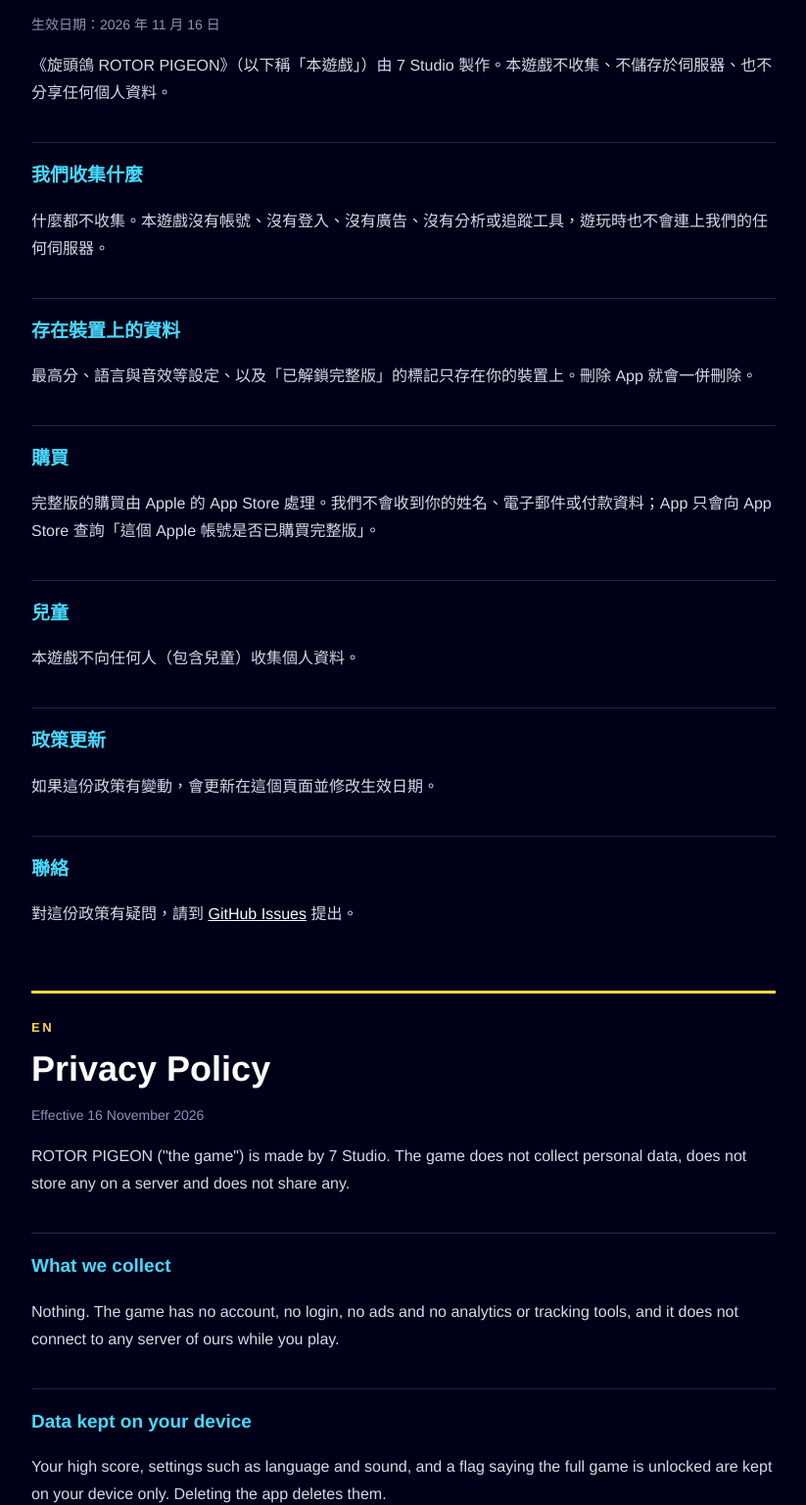
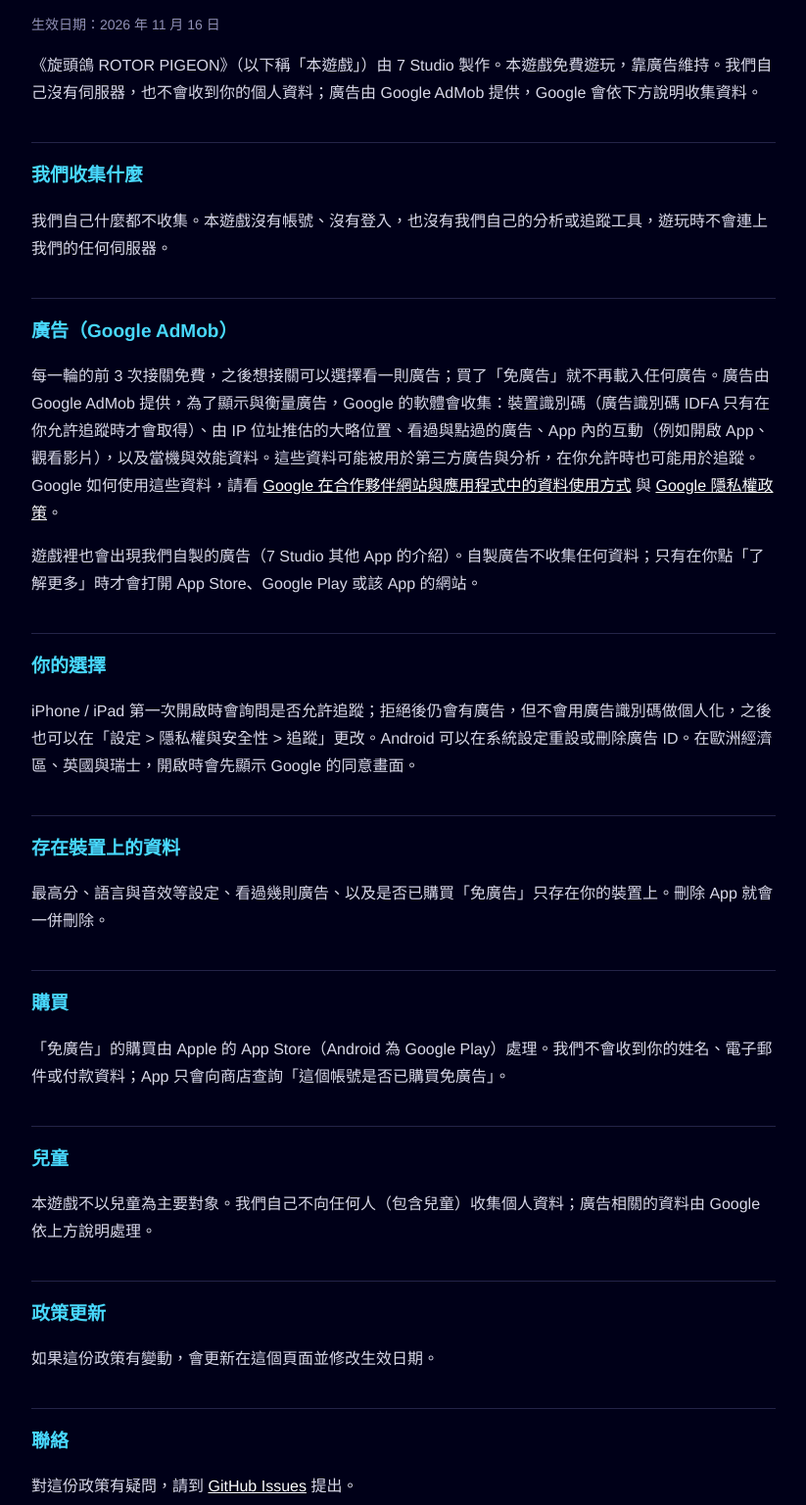
Before and after one commit to smallseven1213/rotor-pigeon-site, a plain HTML site: page privacy.html in a window 1280 px wide. Shown: the part 131-1667 px from the top of the page at 98% size, without its empty margins (228-1051 px from the left). Drawn offline with Linux system fonts and the light colour scheme.

Commit message:
Ads: privacy policy covers Google AdMob, FAQ for No Ads
Co-Authored-By: Claude Opus 5.5 <noreply@anthropic.com>

```diff
--- a/privacy.html
+++ b/privacy.html
@@ -11,19 +11,25 @@ p,li{color:#d8d8e8;font-size:16px}.muted{color:var(--muted);font-size:14px}
 a{color:var(--fg)}nav{display:flex;flex-wrap:wrap;gap:20px;font-size:14px;margin-top:32px}
 .lang{margin-top:64px;padding-top:24px;border-top:3px solid var(--gold)}
 </style></head><body><main><div class="idx">01 — PRIVACY</div><h1>隱私權政策</h1><p class="muted">生效日期：2026 年 11 月 16 日</p>
-<p>《旋頭鴿 ROTOR PIGEON》（以下稱「本遊戲」）由 7 Studio 製作。本遊戲不收集、不儲存於伺服器、也不分享任何個人資料。</p>
-<h2>我們收集什麼</h2><p>什麼都不收集。本遊戲沒有帳號、沒有登入、沒有廣告、沒有分析或追蹤工具，遊玩時也不會連上我們的任何伺服器。</p>
-<h2>存在裝置上的資料</h2><p>最高分、語言與音效等設定、以及「已解鎖完整版」的標記只存在你的裝置上。刪除 App 就會一併刪除。</p>
-<h2>購買</h2><p>完整版的購買由 Apple 的 App Store 處理。我們不會收到你的姓名、電子郵件或付款資料；App 只會向 App Store 查詢「這個 Apple 帳號是否已購買完整版」。</p>
-<h2>兒童</h2><p>本遊戲不向任何人（包含兒童）收集個人資料。</p>
+<p>《旋頭鴿 ROTOR PIGEON》（以下稱「本遊戲」）由 7 Studio 製作。本遊戲免費遊玩，靠廣告維持。我們自己沒有伺服器，也不會收到你的個人資料；廣告由 Google AdMob 提供，Google 會依下方說明收集資料。</p>
+<h2>我們收集什麼</h2><p>我們自己什麼都不收集。本遊戲沒有帳號、沒有登入，也沒有我們自己的分析或追蹤工具，遊玩時不會連上我們的任何伺服器。</p>
+<h2>廣告（Google AdMob）</h2><p>每一輪的前 3 次接關免費，之後想接關可以選擇看一則廣告；買了「免廣告」就不再載入任何廣告。廣告由 Google AdMob 提供，為了顯示與衡量廣告，Google 的軟體會收集：裝置識別碼（廣告識別碼 IDFA 只有在你允許追蹤時才會取得）、由 IP 位址推估的大略位置、看過與點過的廣告、App 內的互動（例如開啟 App、觀看影片），以及當機與效能資料。這些資料可能被用於第三方廣告與分析，在你允許時也可能用於追蹤。Google 如何使用這些資料，請看 <a href="https://policies.google.com/technologies/partner-sites">Google 在合作夥伴網站與應用程式中的資料使用方式</a> 與 <a href="https://policies.google.com/privacy">Google 隱私權政策</a>。</p>
+<p>遊戲裡也會出現我們自製的廣告（7 Studio 其他 App 的介紹）。自製廣告不收集任何資料；只有在你點「了解更多」時才會打開 App Store、Google Play 或該 App 的網站。</p>
+<h2>你的選擇</h2><p>iPhone / iPad 第一次開啟時會詢問是否允許追蹤；拒絕後仍會有廣告，但不會用廣告識別碼做個人化，之後也可以在「設定 &gt; 隱私權與安全性 &gt; 追蹤」更改。Android 可以在系統設定重設或刪除廣告 ID。在歐洲經濟區、英國與瑞士，開啟時會先顯示 Google 的同意畫面。</p>
+<h2>存在裝置上的資料</h2><p>最高分、語言與音效等設定、看過幾則廣告、以及是否已購買「免廣告」只存在你的裝置上。刪除 App 就會一併刪除。</p>
+<h2>購買</h2><p>「免廣告」的購買由 Apple 的 App Store（Android 為 Google Play）處理。我們不會收到你的姓名、電子郵件或付款資料；App 只會向商店查詢「這個帳號是否已購買免廣告」。</p>
+<h2>兒童</h2><p>本遊戲不以兒童為主要對象。我們自己不向任何人（包含兒童）收集個人資料；廣告相關的資料由 Google 依上方說明處理。</p>
 <h2>政策更新</h2><p>如果這份政策有變動，會更新在這個頁面並修改生效日期。</p>
 <h2>聯絡</h2><p>對這份政策有疑問，請到 <a href="https://github.com/smallseven1213/rotor-pigeon-site/issues">GitHub Issues</a> 提出。</p>
 <div class="lang"><div class="idx">EN</div><h1>Privacy Policy</h1><p class="muted">Effective 16 November 2026</p>
-<p>ROTOR PIGEON ("the game") is made by 7 Studio. The game does not collect personal data, does not store any on a server and does not share any.</p>
-<h2>What we collect</h2><p>Nothing. The game has no account, no login, no ads and no analytics or tracking tools, and it does not connect to any server of ours while you play.</p>
-<h2>Data kept on your device</h2><p>Your high score, settings such as language and sound, and a flag saying the full game is unlocked are kept on your device only. Deleting the app deletes them.</p>
-<h2>Purchases</h2><p>The full-game purchase is handled by Apple's App Store. We do not receive your name, email address or payment details; the app only asks the App Store whether this Apple Account owns the full game.</p>
-<h2>Children</h2><p>The game does not collect personal data from anyone, including children.</p>
+<p>ROTOR PIGEON ("the game") is made by 7 Studio. The game is free to play and paid for by ads. We run no server of our own and never receive your personal data; the ads come from Google AdMob, and Google collects data as described below.</p>
+<h2>What we collect</h2><p>Nothing ourselves. The game has no account, no login and no analytics or tracking tools of our own, and it does not connect to any server of ours while you play.</p>
+<h2>Ads (Google AdMob)</h2><p>The first 3 continues of every run are free; after that you may choose to watch an ad to continue. Buy "No Ads" and no ad is loaded again. The ads come from Google AdMob. To show and measure them, Google's software collects: device identifiers (the advertising identifier, IDFA, only if you allow tracking), approximate location estimated from your IP address, the ads you saw and tapped, interactions in the app (such as launching it or watching a video), and crash and performance data. This data may be used for third-party advertising and analytics, and, if you allow it, for tracking. How Google uses it: <a href="https://policies.google.com/technologies/partner-sites">How Google uses information from sites or apps that use its services</a> and the <a href="https://policies.google.com/privacy">Google Privacy Policy</a>.</p>
+<p>The game also shows our own house ads (other 7 Studio apps). House ads collect nothing; only tapping "Learn more" opens the App Store, Google Play or that app's website.</p>
+<h2>Your choices</h2><p>On iPhone / iPad the game asks once whether you allow tracking. If you decline you still see ads, but the advertising identifier is not used to personalise them; you can change this later in Settings &gt; Privacy &amp; Security &gt; Tracking. On Android you can reset or delete your advertising ID in the system settings. In the EEA, the UK and Switzerland, Google's consent screen appears first.</p>
+<h2>Data kept on your device</h2><p>Your high score, settings such as language and sound, how many ads you have watched, and whether you bought "No Ads" are kept on your device only. Deleting the app deletes them.</p>
+<h2>Purchases</h2><p>The "No Ads" purchase is handled by Apple's App Store (Google Play on Android). We do not receive your name, email address or payment details; the app only asks the store whether this account owns "No Ads".</p>
+<h2>Children</h2><p>The game is not directed at children. We do not collect personal data from anyone, including children; ad-related data is handled by Google as described above.</p>
 <h2>Changes</h2><p>If this policy changes, this page and its effective date will be updated.</p>
 <h2>Contact</h2><p>Questions about this policy: open an issue on <a href="https://github.com/smallseven1213/rotor-pigeon-site/issues">GitHub</a>.</p></div>
 <nav><a href="index.html">ROTOR PIGEON</a><a href="privacy.html">隱私權政策 Privacy</a><a href="support.html">客服 Support</a></nav></main></body></html>
```
Also changed, not shown: index.html (+2 -2 lines), support.html (+4 -2 lines).
